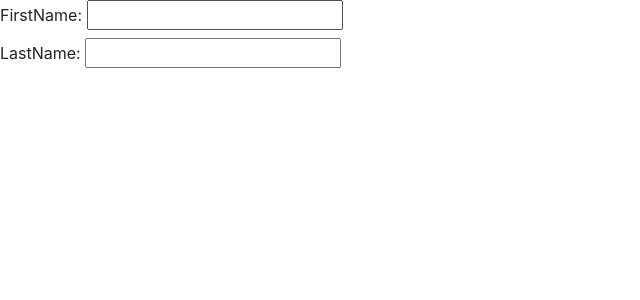
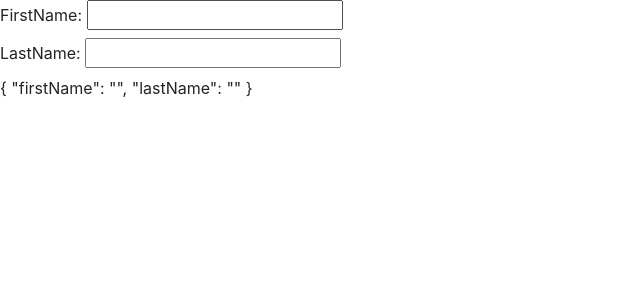
Before and after one commit to kennylam91/Angular-ReactiveForm-FormBuilder-Router, an Angular app: page / in a window 1280 px wide. Shown: the top 300 px of the page, without its empty margins (0-640 px from the left). Built offline with nearby package versions, Linux system fonts and the light colour scheme.

Commit message:
show value of formGroup

```diff
--- a/src/app/profile-editor/profile-editor.component.html
+++ b/src/app/profile-editor/profile-editor.component.html
@@ -11,5 +11,5 @@
   </form>
 </div>
 <div>
-
+  {{profileForm.value|json}}
 </div>
```
